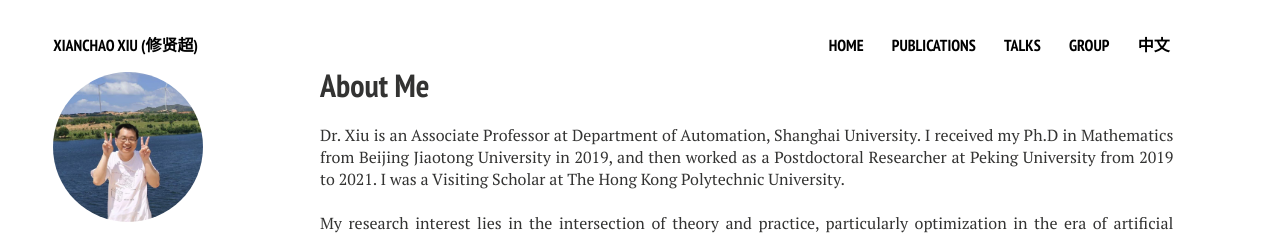
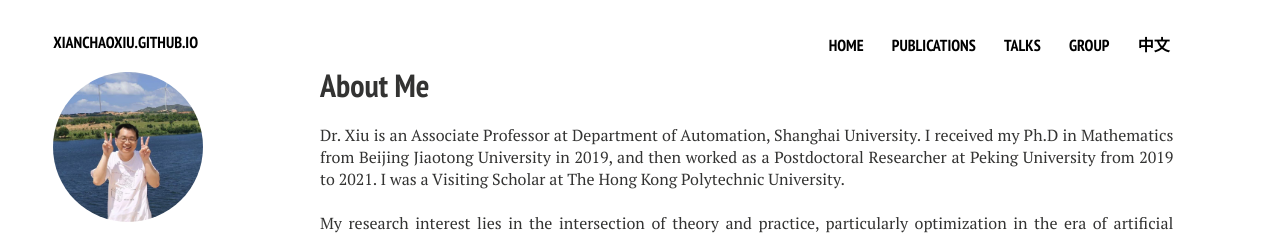
Before and after one commit to xianchaoxiu/xianchaoxiu.github.io, a Jekyll site: the page built from index.md, in a window 1280 px wide. Shown: the top 235 px of the page. Built offline with Jekyll 4.4.1, drawn with Linux system fonts in a browser that asks for light colours; nearby versions of some CDN libraries.

Commit message:
Update _config.yml

```diff
--- a/_config.yml
+++ b/_config.yml
@@ -1,6 +1,6 @@
 # Site wide configuration
 
-title:            Xianchao Xiu (修贤超)
+title:            #Xianchao Xiu (修贤超)
 locale:           en_US
 url:
 
```
